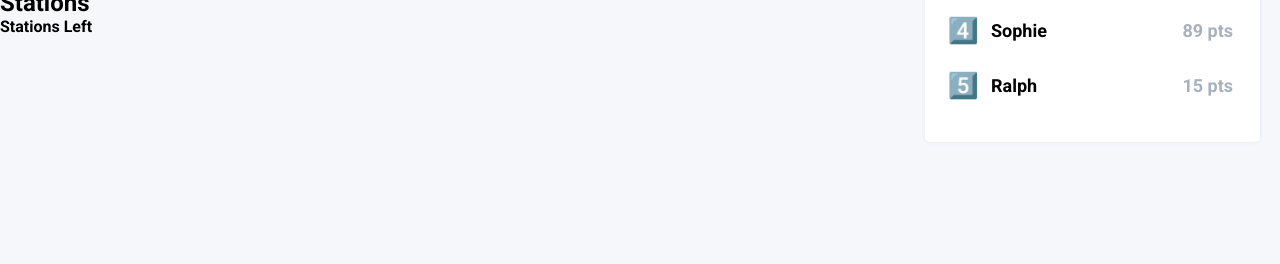
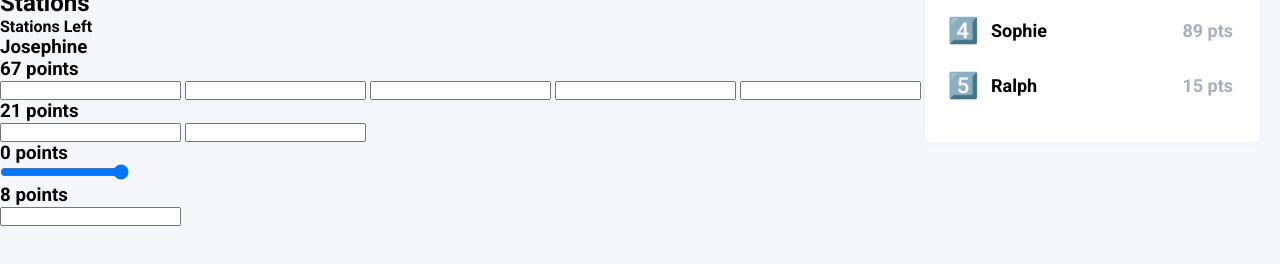
Before and after one commit to ewaczajka/ticket_to_ride, a plain HTML site: page index.html in a window 1280 px wide. Shown: the part 334-598 px from the top of the page. Drawn offline with Linux system fonts and the light colour scheme.

Commit message:
Update index.html - player

```diff
--- a/index.html
+++ b/index.html
@@ -50,6 +50,47 @@
 					</div>
 				</div>
 			</div>
+
+			<div class="player">
+				<div class="player__profile">
+					<div class="player__profile__logo"></div>
+					<h3 class="player__profile__name">Josephine</h3>
+				</div>
+
+				<div class="player__part">
+					<h3 class="player__part__subsum">67 points</h3>
+					<form class="player__part__details">
+						<input type="text">
+						<input type="text">
+						<input type="text">
+						<input type="text">
+						<input type="text">
+						<input type="text">
+					</form>
+				</div>
+
+				<div class="player__part">
+					<h3 class="player__part__subsum">21 points</h3>
+					<form class="player__part__details">
+						<input type="text">
+						<input type="text">
+					</form>
+				</div>
+
+				<div class="player__part">
+					<h3 class="player__part__subsum">0 points</h3>
+					<div class="player__part__details">
+						<input type="range" max="1">
+					</div>
+				</div>
+
+				<div class="player__part">
+					<h3 class="player__part__subsum">8 points</h3>
+					<form class="player__part__details">
+						<input type="text">
+					</form>
+				</div>
+			</div>
 		</div>
 
 		<div class="standings">
```
